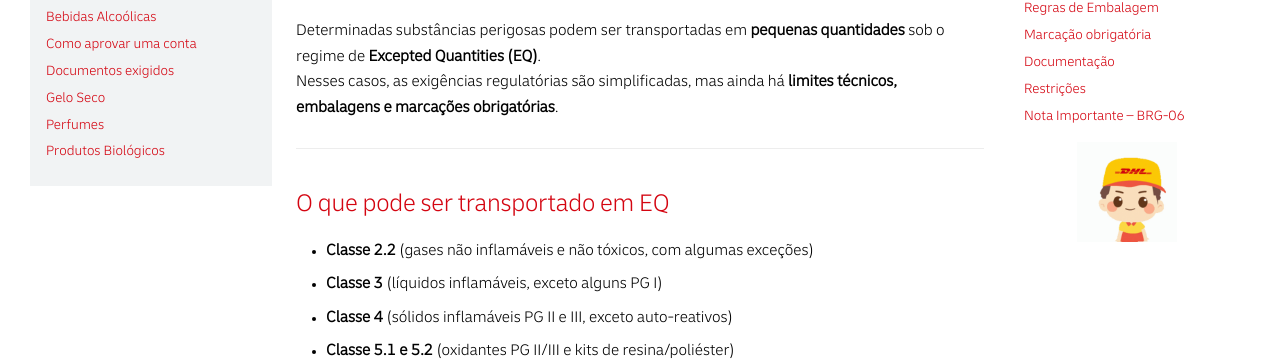
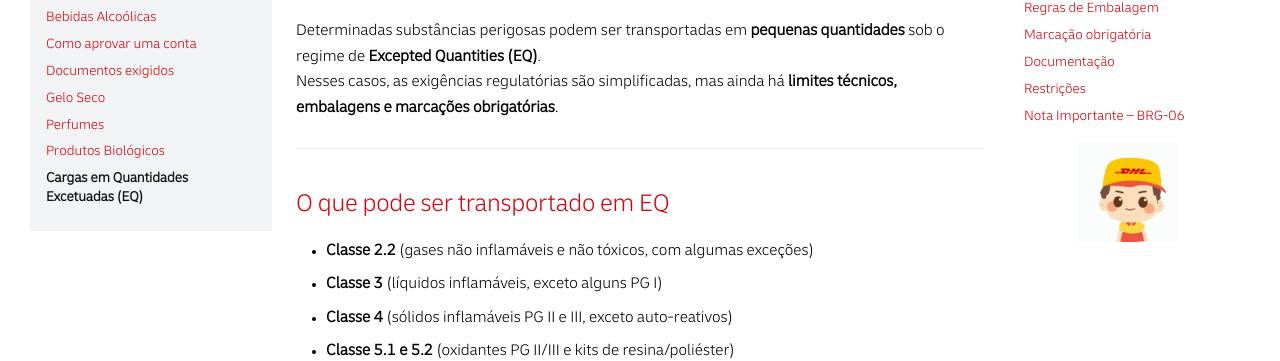
Before and after one commit to portaldangerousgoods/dpdhl, an MkDocs documentation site: the page built from docs/eq.md, in a window 1280 px wide. Shown: the part 201-562 px from the top of the page. Built offline with MkDocs 1.6.1 and Material for MkDocs 9.7.7, drawn with Linux system fonts in a browser that asks for light colours; comment, search, counter and statistics services are not loaded.

Commit message:
Update mkdocs.yml

```diff
--- a/mkdocs.yml
+++ b/mkdocs.yml
@@ -25,11 +25,11 @@ nav:
   - Gelo Seco: gelo-seco.md
   - Perfumes: perfumes.md
   - Produtos Biológicos: biologicos.md
+  - Cargas em Quantidades Excetuadas (EQ): eq.md
 
 extra_javascript:
   - extra.js
 
-
 extra_css:
   - stylesheets/menu-lateral.css
   - stylesheets/extra.css
```
